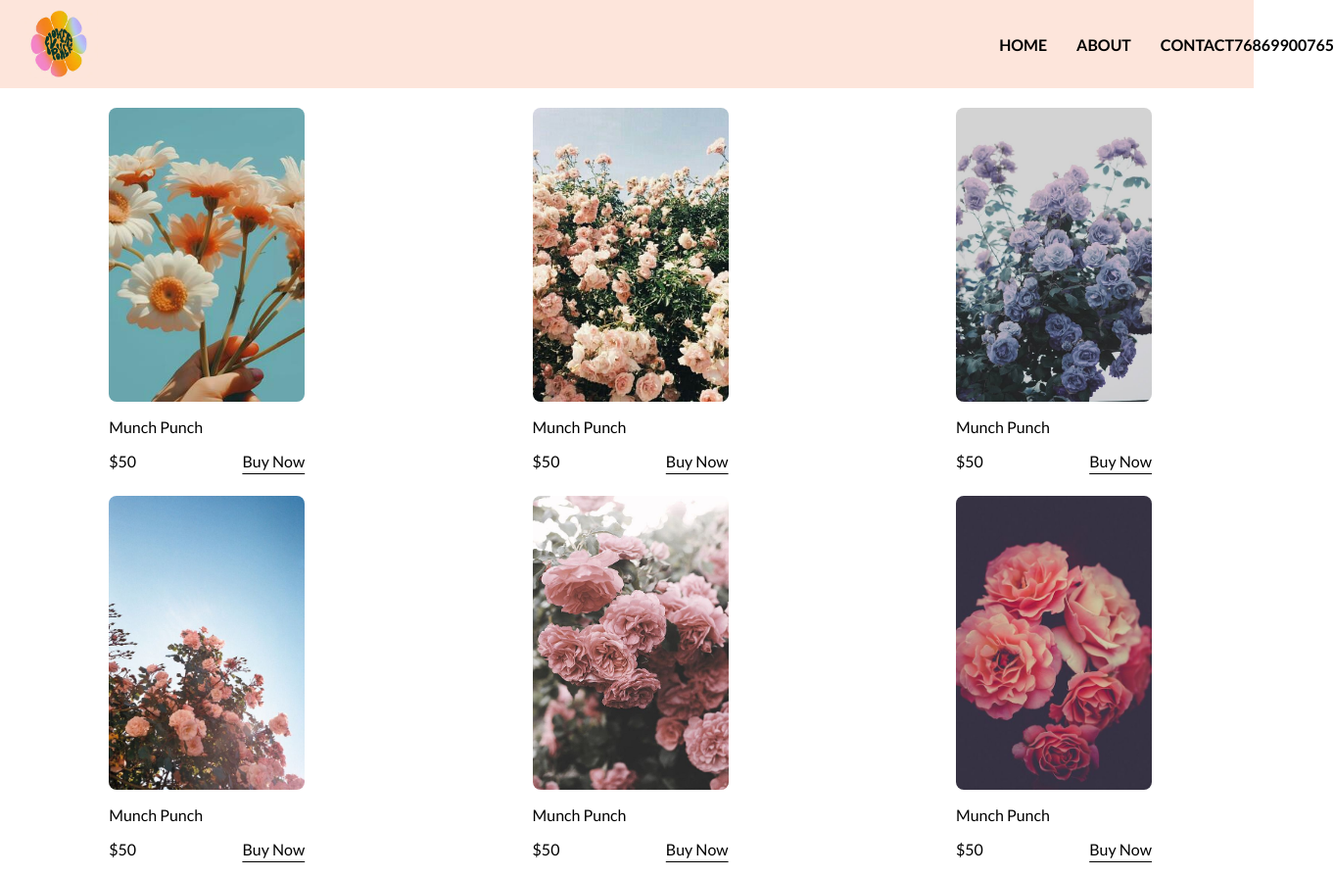
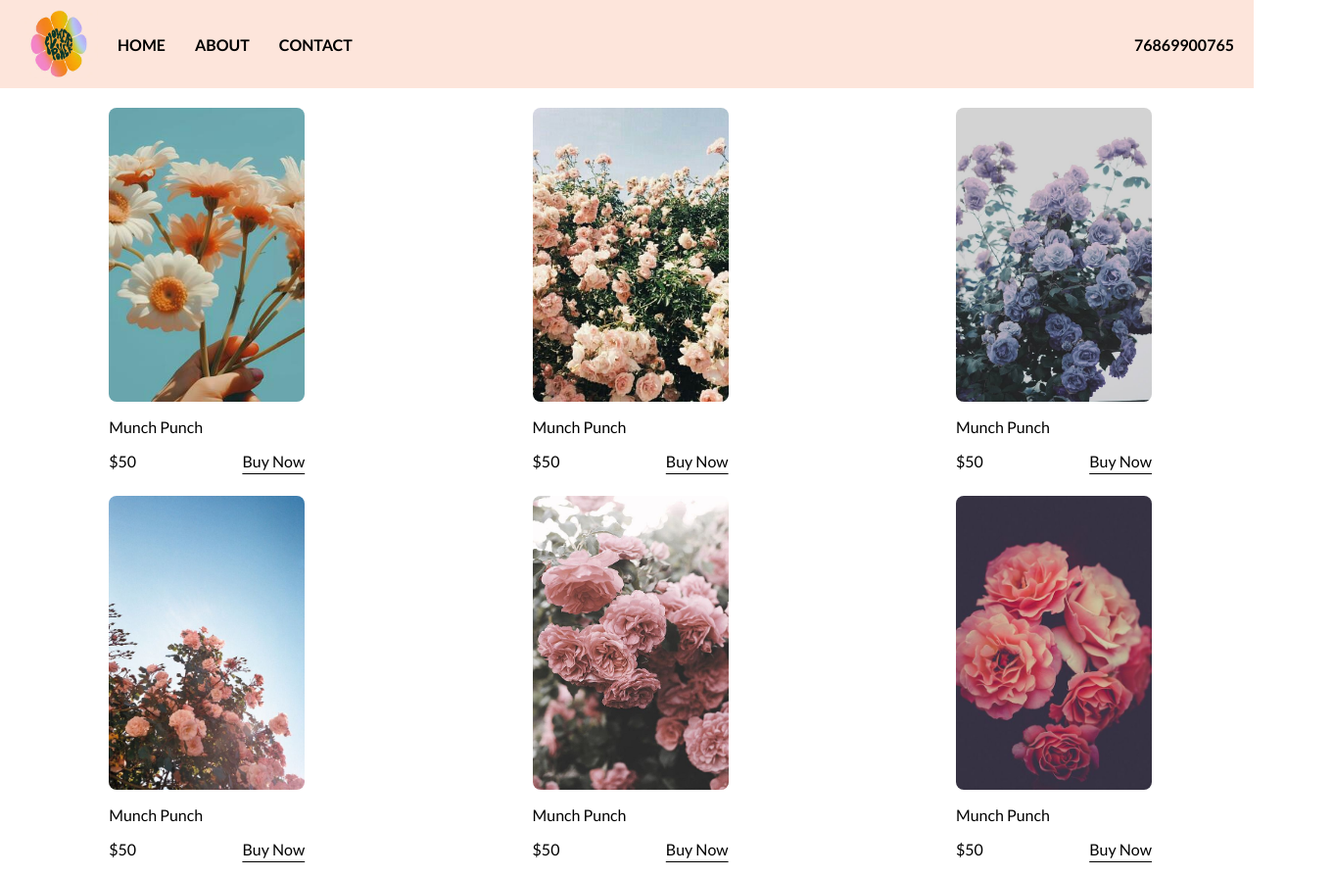
Before and after one commit to shrenidhi28/task5, a plain HTML site: page index.html in a window 1280 px wide. Shown: the top 895 px of the page at 98% size, 1362 px wide, since content can reach past the window. Drawn offline with Linux system fonts and the light colour scheme.

Commit message:
modified

```diff
--- a/style.css
+++ b/style.css
@@ -87,12 +87,15 @@ body{
         display:flex;
         gap:20px;
         align-items:center;
+        width:auto;
+        justify-content: start;
 
     }
 
     #nav >p{
         font-weight: 700;
         display:block;
+        width:auto;
     }
 
     #cards{
```
